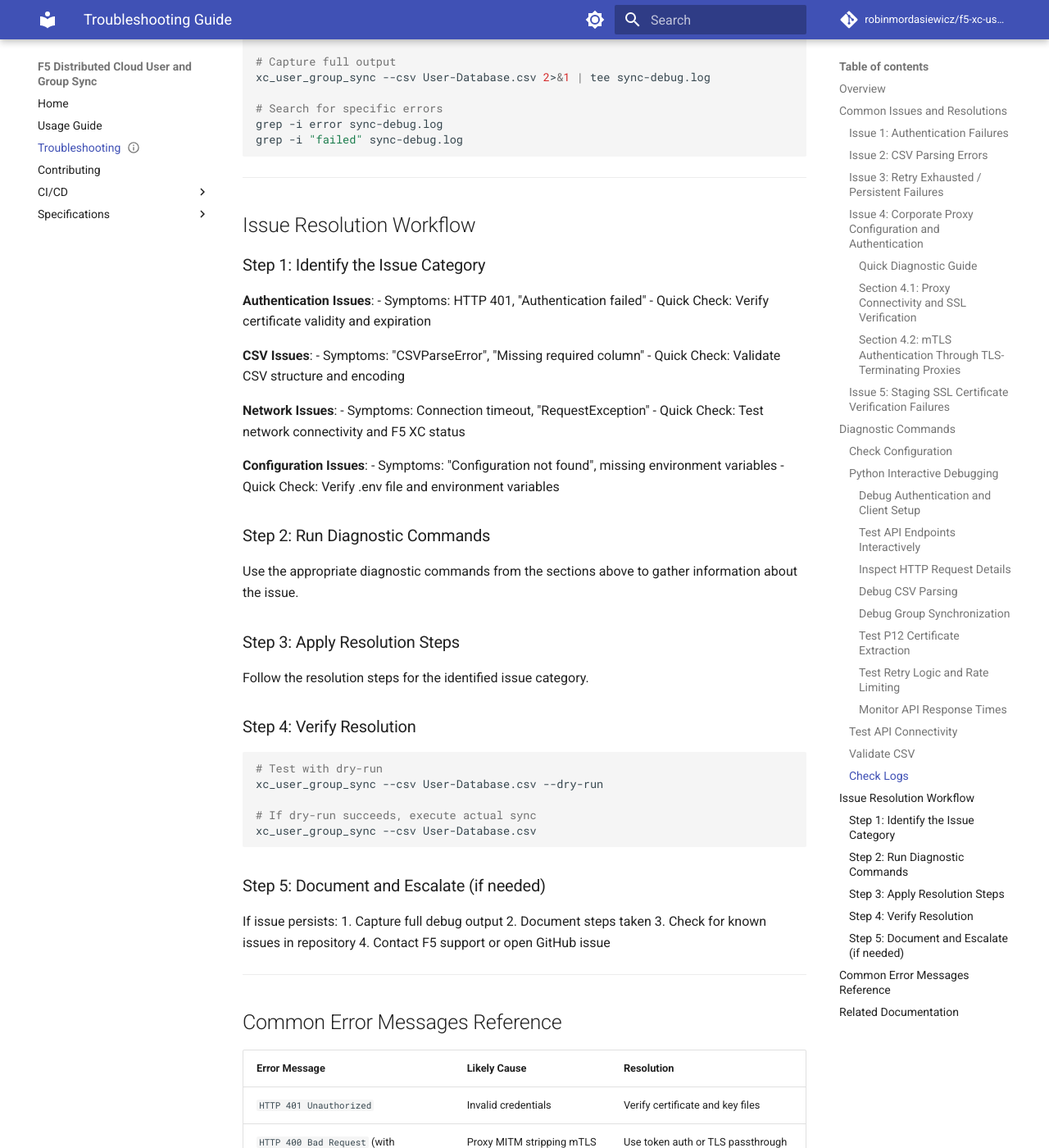
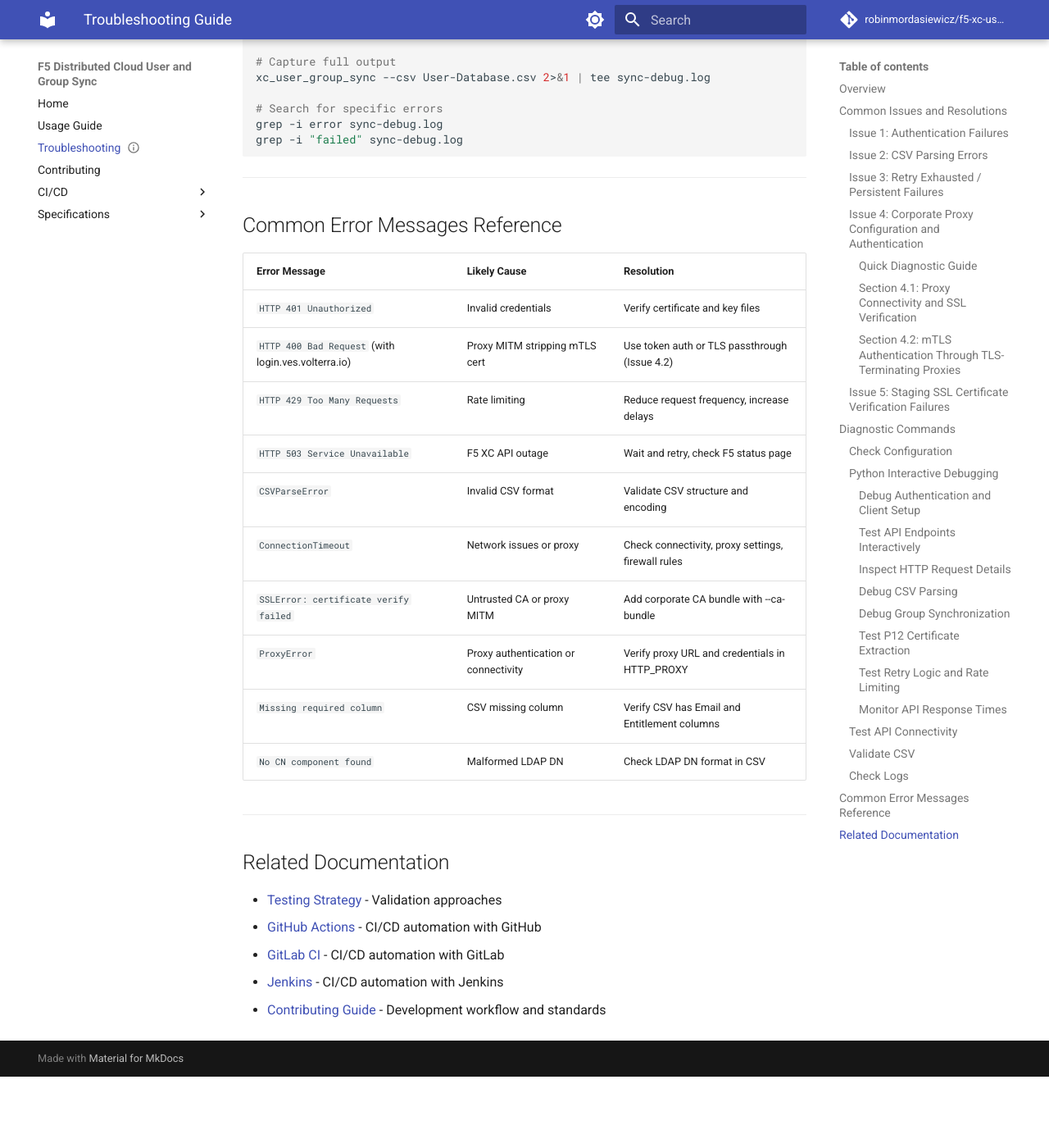
Before and after one commit to robinmordasiewicz/f5-xc-rbac, an MkDocs documentation site: the page built from docs/troubleshooting.md, in a window 1280 px wide and 1400 px high, scrolled down 18335 px. Shown: the whole window at 82% size. Built offline with MkDocs 1.6.1 and Material for MkDocs 9.7.7, drawn with Linux system fonts in a browser that asks for light colours; comment, search, counter and statistics services are not loaded; after the commit the page ends 19648 px from its top, so only the background shows below that.

Commit message:
docs: remove redundant Issue Resolution Workflow section (#177)
Remove "Issue Resolution Workflow" section from troubleshooting guide to
reduce duplication and streamline documentation.

**Rationale**:
The workflow section provided generic steps already covered by:
- Common Issues and Resolutions (complete resolution steps per issue)
- Diagnostic Commands (comprehensive diagnostic guidance)
- Quick Diagnostic Guide (Issue 4 decision tree)

**Changes**:
- Removed "Issue Resolution Workflow" section (5 subsections, ~45 lines)
- Retained all essential troubleshooting content
- Maintained Common Error Messages Reference
- Preserved Related Documentation section

**Benefits**:
- Reduced documentation redundancy
- Faster navigation to specific solutions
- Clearer focus on actionable steps
- Comprehensive coverage without duplication

Closes #176

🤖 Generated with [Claude Code](https://claude.com/claude-code)

Co-authored-by: Claude <noreply@anthropic.com>

````diff
--- a/docs/troubleshooting.md
+++ b/docs/troubleshooting.md
@@ -950,54 +950,6 @@ grep -i "failed" sync-debug.log
 
 ---
 
-## Issue Resolution Workflow
-
-### Step 1: Identify the Issue Category
-
-**Authentication Issues**:
-- Symptoms: HTTP 401, "Authentication failed"
-- Quick Check: Verify certificate validity and expiration
-
-**CSV Issues**:
-- Symptoms: "CSVParseError", "Missing required column"
-- Quick Check: Validate CSV structure and encoding
-
-**Network Issues**:
-- Symptoms: Connection timeout, "RequestException"
-- Quick Check: Test network connectivity and F5 XC status
-
-**Configuration Issues**:
-- Symptoms: "Configuration not found", missing environment variables
-- Quick Check: Verify .env file and environment variables
-
-### Step 2: Run Diagnostic Commands
-
-Use the appropriate diagnostic commands from the sections above to gather information about the issue.
-
-### Step 3: Apply Resolution Steps
-
-Follow the resolution steps for the identified issue category.
-
-### Step 4: Verify Resolution
-
-```bash
-# Test with dry-run
-xc_user_group_sync --csv User-Database.csv --dry-run
-
-# If dry-run succeeds, execute actual sync
-xc_user_group_sync --csv User-Database.csv
-```
-
-### Step 5: Document and Escalate (if needed)
-
-If issue persists:
-1. Capture full debug output
-2. Document steps taken
-3. Check for known issues in repository
-4. Contact F5 support or open GitHub issue
-
----
-
 ## Common Error Messages Reference
 
 | Error Message | Likely Cause | Resolution |
````
